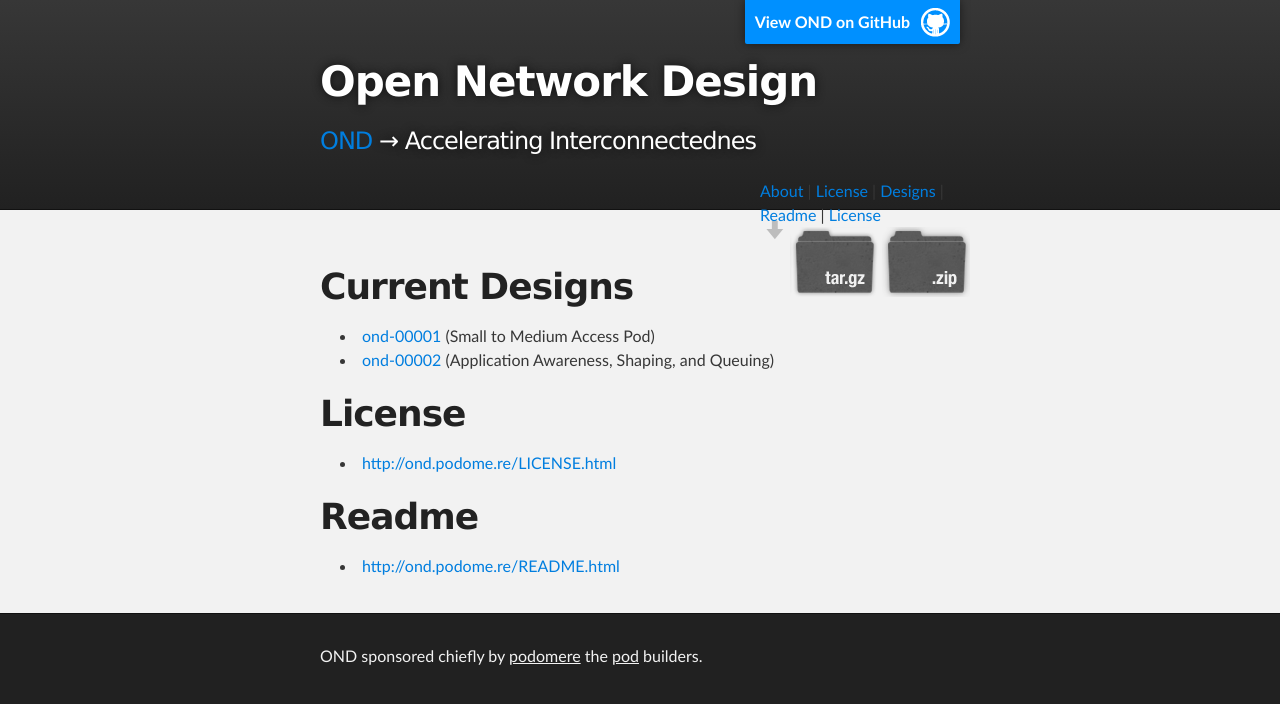
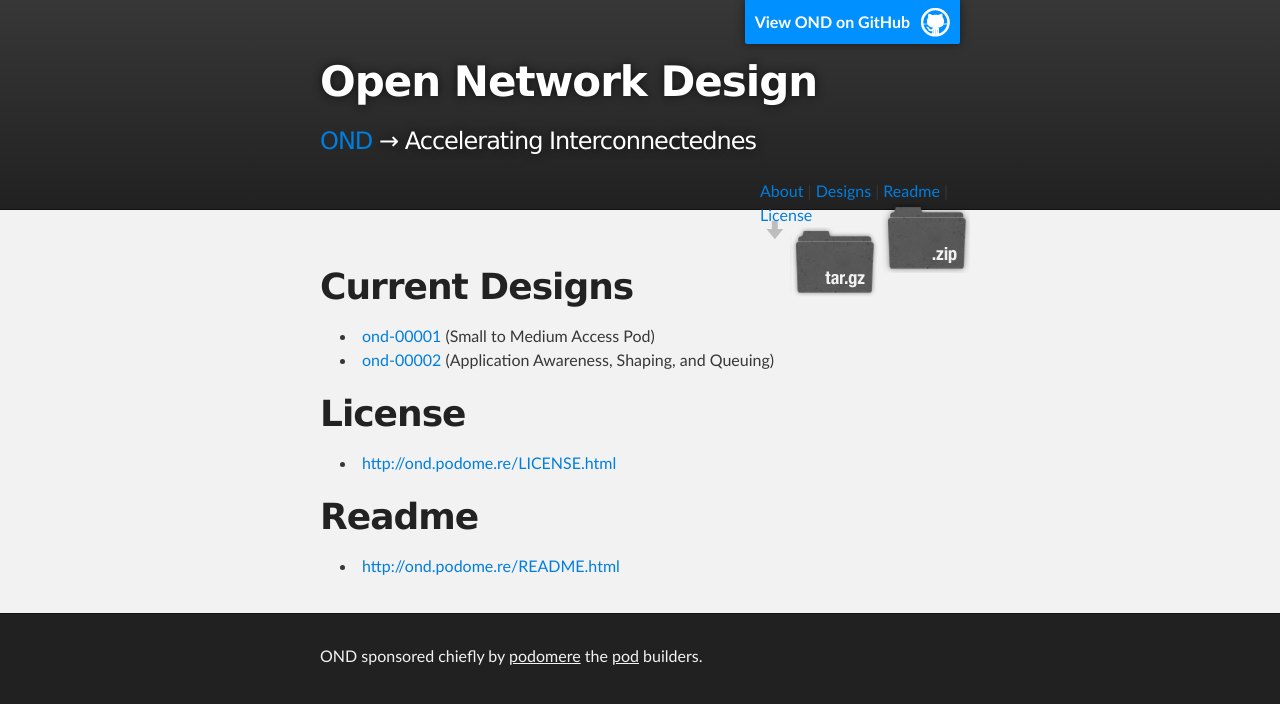
Before and after one commit to podomere/ond, a Jekyll site: the page built from designs.md, in a window 1280 px wide. Shown: the top 704 px of the page. Built offline with Jekyll 4.4.1, drawn with Linux system fonts in a browser that asks for light colours.

Commit message:
Updated header.html for About

```diff
--- a/_includes/header.html
+++ b/_includes/header.html
@@ -21,7 +21,7 @@
           <h1 id="project_title">Open Network Design</h1>
           <h2 id="project_tagline"><a href="http://ond.podome.re">OND</a> → Accelerating Interconnectednes</a></h2>
 
-            <section id="downloads"><a href="http://ond.podome.re/about.html">About</a> | <a href="http://ond.podome.re/LICENSE.html">License</a> | <a href="http://ond.podome.re/designs.html">Designs</a> | <a href="http://ond.podome.re/README.html">Readme</a> | <a href="http://ond.podome.re/LICENSE.html">License</a>
+            <section id="downloads"><a href="http://ond.podome.re/about.html">About</a> | <a href="http://ond.podome.re/designs.html">Designs</a> | <a href="http://ond.podome.re/README.html">Readme</a> | <a href="http://ond.podome.re/LICENSE.html">License</a>
               <a class="zip_download_link" href="https://github.com/podomere/ond/zipball/gh-pages">Download this project as a .zip file</a>
               <a class="tar_download_link" href="https://github.com/podomere/ond/tarball/gh-pages">Download this project as a tar.gz file</a>
             </section>
```
